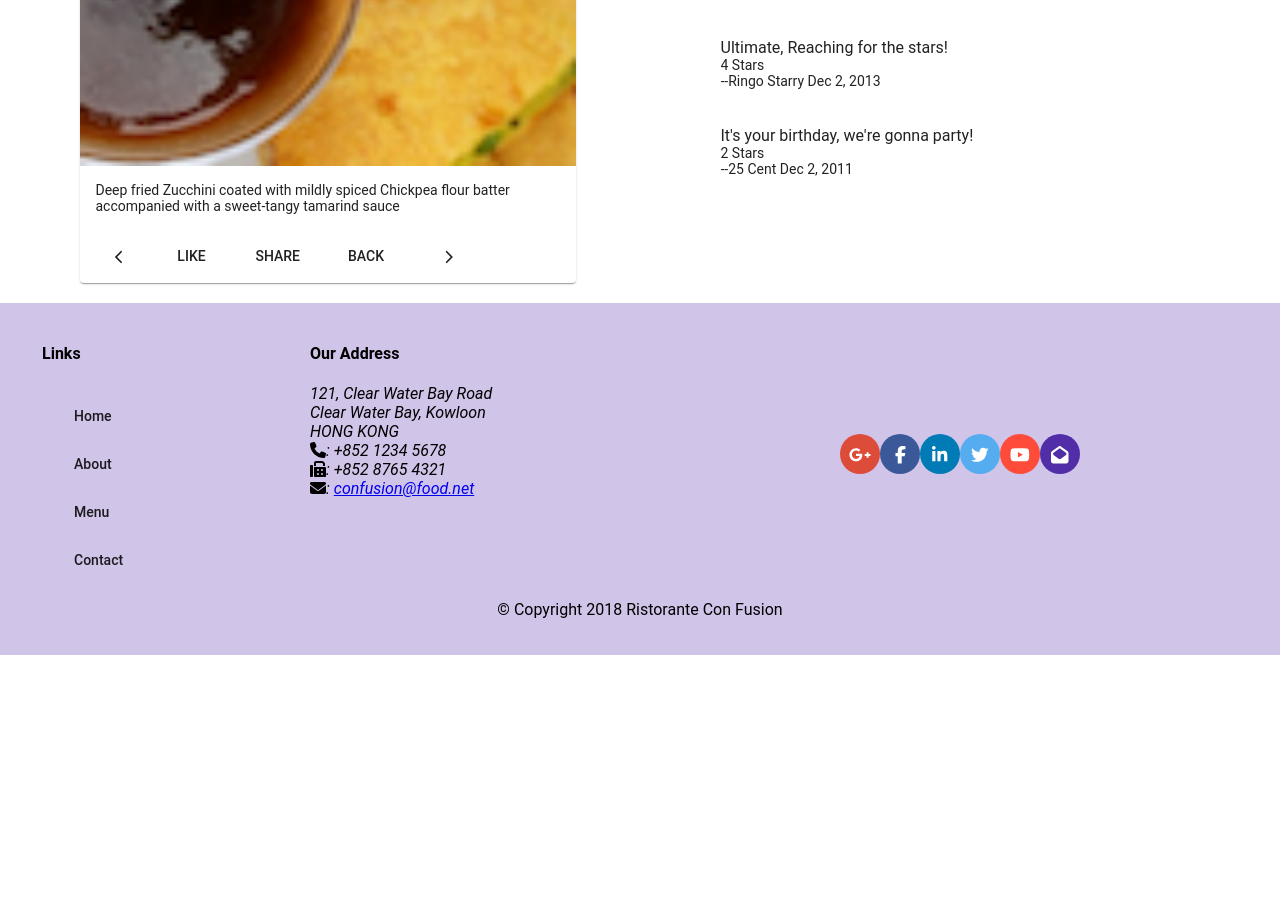
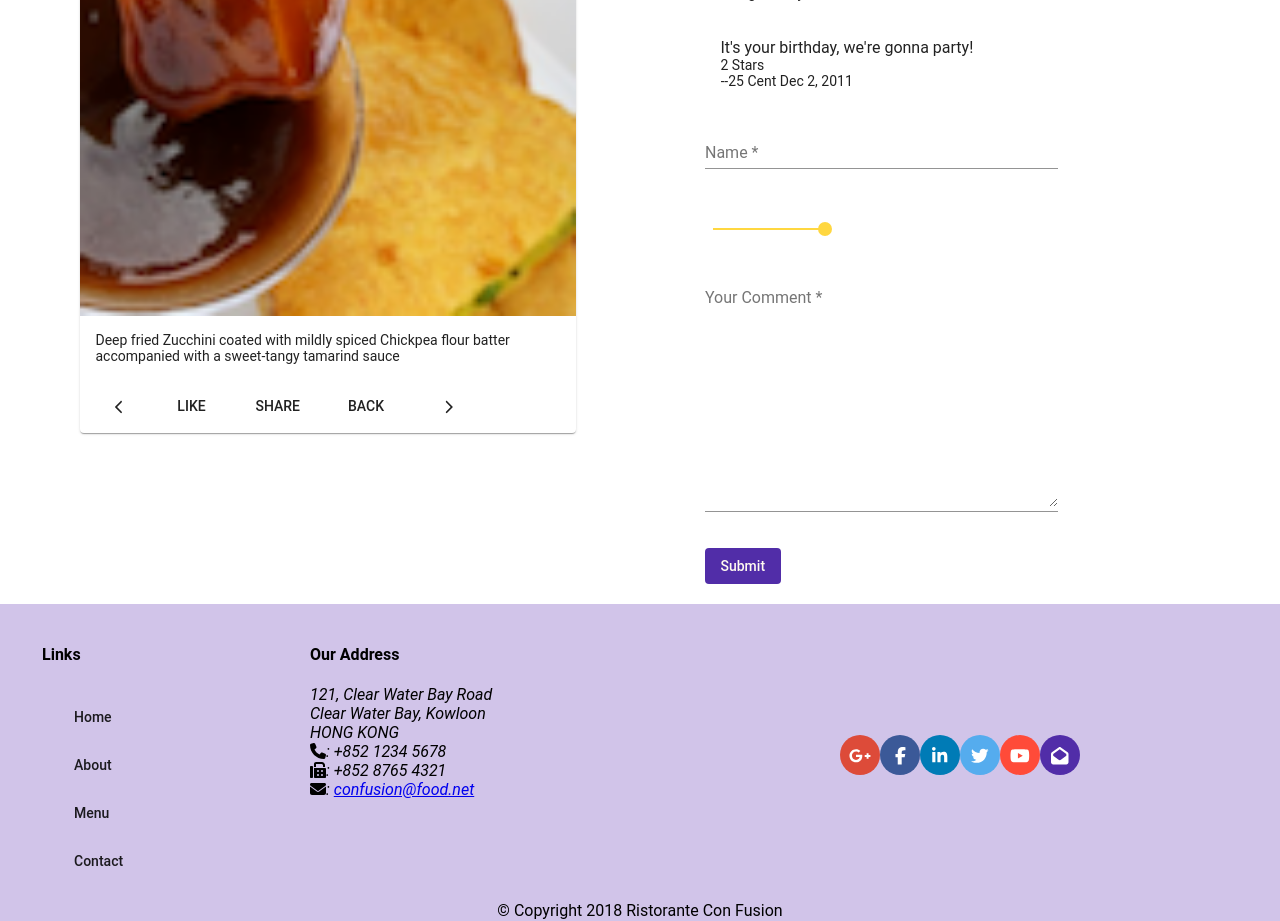
Before and after one commit to amolpai99/Coursera-Angular, an Angular app: page /dishdetail/1 in a window 1280 px wide. Shown: the part 780-1701 px from the top of the page. Before the commit the page ends 1435 px from the top, so only its background shows below. Built offline with nearby package versions, Linux system fonts and the light colour scheme.

Commit message:
Coursera Front-End Angular course - Week 3: Assignment 3

```diff
--- a/src/app/app.module.ts
+++ b/src/app/app.module.ts
@@ -18,6 +18,7 @@
 import { MatProgressSpinnerModule } from '@angular/material/progress-spinner';
 import { FormsModule } from '@angular/forms';
 import { ReactiveFormsModule } from '@angular/forms';
+import { MatSliderModule } from '@angular/material/slider';
 
 import { AppComponent } from './app.component';
 import { MenuComponent } from './menu/menu.component';
@@ -65,6 +66,7 @@
     MatCheckboxModule,
     MatSelectModule,
     MatSlideToggleModule,
+    MatSliderModule,
     MatProgressSpinnerModule,
     ReactiveFormsModule
   ],
--- a/src/app/contact/contact.component.html
+++ b/src/app/contact/contact.component.html
@@ -59,7 +59,7 @@
 
         <p>
           <mat-form-field class="half-width">
-            <input matInput formControlName="telnum" placeholder="Tel No" type="tel" pattern="[0-9]" required>
+            <input matInput formControlName="telnum" placeholder="Tel No" type="tel" pattern="[0-9]*" required>
             <mat-error *ngIf="formErrors['telnum']">
               {{ formErrors['telnum'] }}
             </mat-error>
--- a/src/app/dishdetail/dishdetail.component.html
+++ b/src/app/dishdetail/dishdetail.component.html
@@ -49,7 +49,42 @@
             <span> --{{comment.author}} {{comment.date | date}} </span>
         </p>
       </mat-list-item>
+      <mat-list-item *ngIf="commentForm.valid">
+        <h4 matLine> {{commentForm.value.comment}}</h4>
+        <p matLine>{{commentForm.value.rating}} Stars</p>
+        <p matLine>
+            <span> --{{commentForm.value.author}}</span>
+        </p>
+      </mat-list-item>
     </mat-list>
+
+    <div class="form-size">
+      <p *ngIf="commentForm.valid">{{ commentForm.value | json }} {{ commentForm.status | json }}</p>
+      <form novalidate [formGroup]="commentForm" #cform="ngForm" (ngSubmit)="onSubmit()">
+        <p>
+          <mat-form-field class="full-width">
+            <input matInput formControlName="author" placeholder="Name" type="text">
+          </mat-form-field>
+          <mat-error *ngIf="formErrors['author']">
+            {{ formErrors['author'] }}
+          </mat-error>
+        </p>
+
+        <mat-slider thumbLabel formControlName="rating" min="0" max="5" step="1" value="5" tickInterval="1"></mat-slider>
+
+        <p>
+          <mat-form-field class="full-width">
+              <textarea matInput formControlName="comment" placeholder="Your Comment" rows="12"></textarea>
+          </mat-form-field>
+          <mat-error *ngIf="formErrors['comment']">
+            {{ formErrors['comment'] }}
+          </mat-error>
+        </p>
+
+        <button type="submit" mat-button class="background-primary text-floral-white" [disabled]="commentForm.invalid">Submit</button>
+      </form>
+    </div>
+
   </div>
 
   <div fxFlex="40" [hidden]="dish">
--- a/src/app/dishdetail/dishdetail.component.scss
+++ b/src/app/dishdetail/dishdetail.component.scss
@@ -0,0 +1,11 @@
+.full-width {
+    width: 95%;
+}
+
+.half-width {
+    width: 45%;
+}
+
+.form-size {
+    width: 75%;
+}
--- a/src/app/dishdetail/dishdetail.component.ts
+++ b/src/app/dishdetail/dishdetail.component.ts
@@ -1,10 +1,12 @@
-import { Component, OnInit } from '@angular/core';
+import { Component, OnInit, ViewChild } from '@angular/core';
 import { Dish } from '../shared/dish';
 import { Params, ActivatedRoute } from '@angular/router';
 import { Location } from '@angular/common';
 import { DishService } from '../services/dish.service';
 import { switchMap } from 'rxjs';
 import { faChevronLeft, faChevronRight } from '@fortawesome/free-solid-svg-icons';
+import { FormBuilder, FormGroup, NgForm, Validators } from '@angular/forms';
+import { Comment } from '../shared/comment';
 
 @Component({
   selector: 'app-dishdetail',
@@ -20,16 +22,51 @@
 
   faLeft = faChevronLeft;
   faRight = faChevronRight;
+  @ViewChild('cform') commentFormDirective: NgForm;
+
+  commentForm: FormGroup
+  comment: Comment
+
+  formErrors: {[key: string]: string} = {
+    'author': '',
+    'comment': ''
+  };
+
+  validationMessages: {[key: string]: any} = {
+    'author': {
+      'required': 'Author name is required',
+      'minlength': 'Name must be atleast 2 characters',
+    },
+    'comment': {
+      'required': 'Comment is required',
+    }
+  };
 
   constructor(private dishService: DishService,
     private route: ActivatedRoute,
-    private location: Location) { }
+    private location: Location,
+    private fb: FormBuilder) {
+      this.createForm();
+    }
 
   ngOnInit(): void {
     this.dishService.getDishIds().subscribe((ids) => this.dishIds = ids);
     this.route.params
       .pipe(switchMap((params) => this.dishService.getDish(params['id'])))
       .subscribe((dish) => {this.dish = dish; this.setPrevNext(dish.id)});
+  }
+
+  createForm() {
+    this.commentForm = this.fb.group({
+      author: ['', [Validators.required, Validators.minLength(2)]],
+      rating: 5,
+      comment: ['', Validators.required]
+    });
+
+    this.commentForm.valueChanges
+      .subscribe(data => this.onValueChanged(data));
+
+    this.onValueChanged();
   }
 
   setPrevNext(dishId: string) {
@@ -42,4 +79,42 @@
     this.location.back();
   }
 
+
+  onValueChanged(data?: any) {
+    if (!this.commentForm) { return; }
+
+    const form = this.commentForm;
+    for (const field in this.formErrors) {
+
+      if (this.formErrors.hasOwnProperty(field)) {
+        this.formErrors[field] = '';
+        const control = form.get(field);
+        if (control && control.dirty && !control.valid) {
+          const messages = this.validationMessages[field];
+          for (const key in control.errors) {
+            if(control.errors.hasOwnProperty(key)) {
+              this.formErrors[field] += messages[key] + ' ';
+            }
+          }
+        }
+      }
+    }
+  }
+
+
+  onSubmit() {
+    this.comment = this.commentForm.value;
+    console.log(this.comment);
+    this.commentForm.reset({
+      author: '',
+      rating: 5,
+      comment: ''
+    });
+    this.commentFormDirective.resetForm();
+
+    const date = new Date().toISOString();
+    this.comment.date = date;
+
+    this.dish.comments.push(this.comment);
+  }
 }
```
Lines whose indentation alone changed are shown as unchanged.
